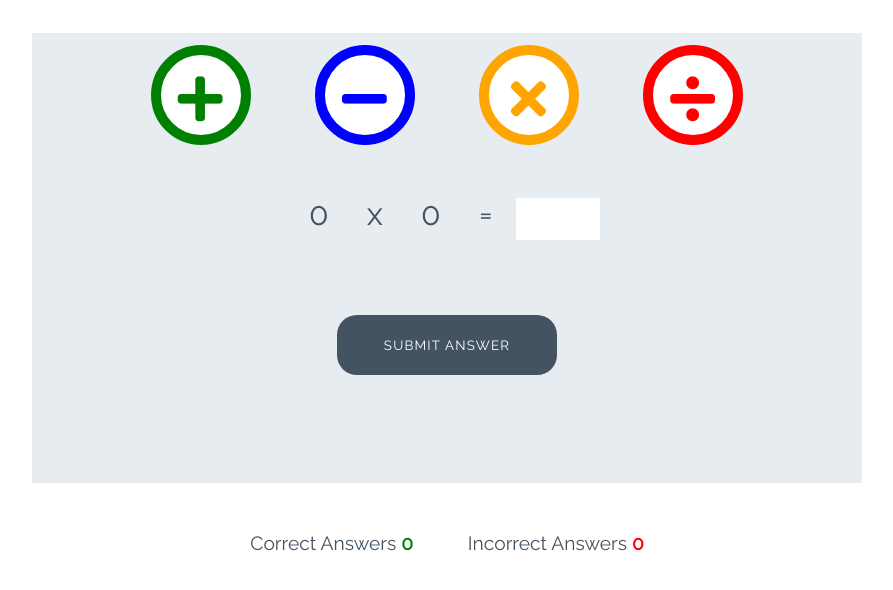
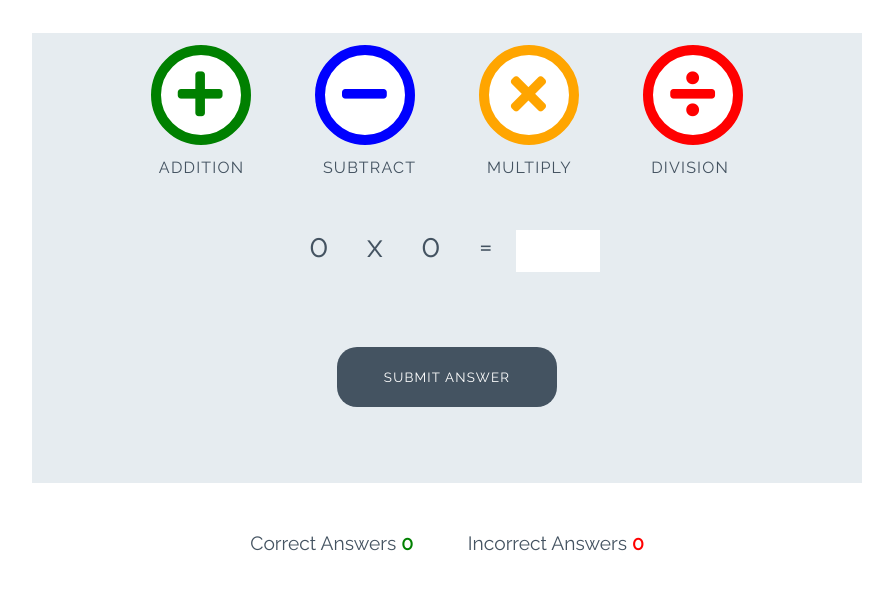
Before and after one commit to PeterQ93/love-maths, a plain HTML site: page index.html in a window 1280 px wide. Shown: the part 70-660 px from the top of the page, without its empty margins (193-1086 px from the left). Drawn offline with Linux system fonts and the light colour scheme.

Commit message:
add styles for game

```diff
--- a/assets/css/style.css
+++ b/assets/css/style.css
@@ -109,6 +109,15 @@ body {
     font-size: 3.2rem;
     margin: 0 30px;
     transition: all 0.5s;
+}
+
+.btn--big::after {
+    content: attr(data-type);
+    font-size: 1rem;
+    color: #445361;
+    position: relative;
+    left: -0.5rem;
+
 }
 
 .btn--blue {
--- a/index.html
+++ b/index.html
@@ -18,16 +18,16 @@
 
     <div class="game-area">
         <div>
-            <button class="btn btn--big btn--green">
+            <button data-type="addition" class="btn btn--big btn--green">
                 <i class="fas fa-plus"></i>
             </button>
-            <button class="btn btn--big btn--blue">
+            <button data-type="subtract" class="btn btn--big btn--blue">
                 <i class="fas fa-minus"></i>
             </button>
-            <button class="btn btn--big btn--orange">
+            <button data-type="multiply" class="btn btn--big btn--orange">
                 <i class="fas fa-times "></i>
             </button>
-            <button class="btn btn--big btn--red">
+            <button data-type="division" class="btn btn--big btn--red">
                 <i class="fas fa-divide"></i>
             </button>
         </div>
@@ -39,7 +39,7 @@
             <p class="answer-message">Enter Answer:</p>
             <input type="number" id="answer-box">
         </div>
-        <button class="btn btn--gray">Submit Answer</button>
+        <button data-type="submit" class="btn btn--gray">Submit Answer</button>
     </div>
 
     <div class="score-area">
```
